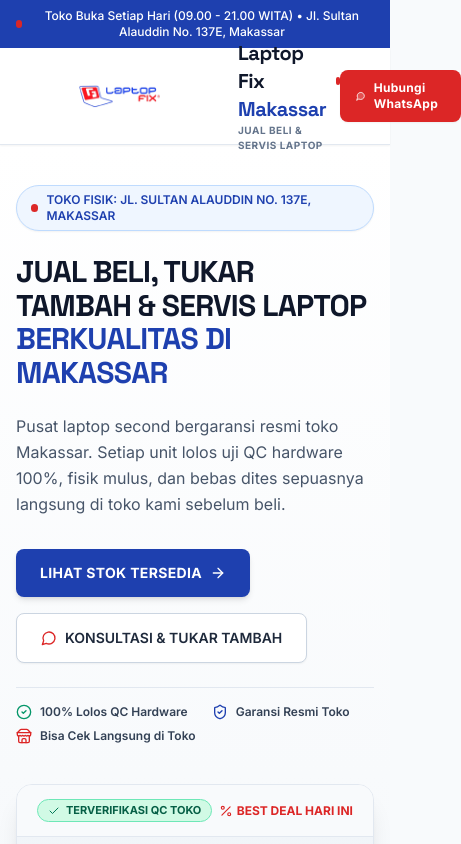
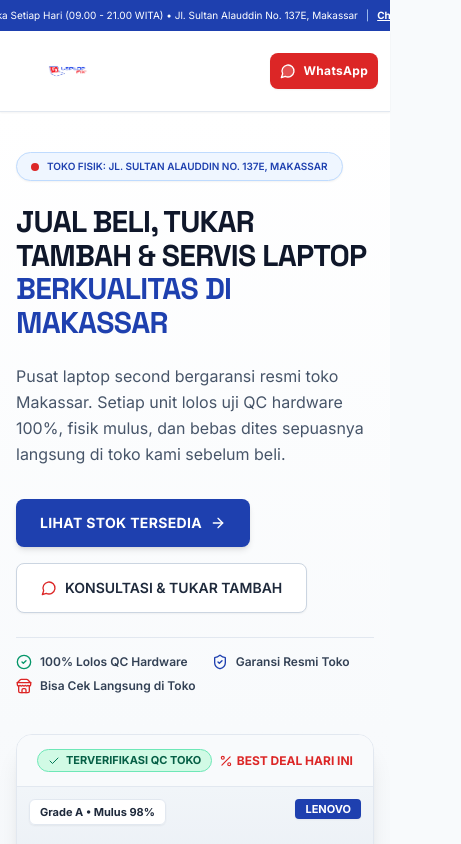
Before and after one commit to anbasss/Laptop-Fix-Makassar, a Next.js app: page / in a window 390 px wide. Shown: the top 844 px of the page, 461 px wide, since content can reach past the window. Built offline with nearby package versions, Linux system fonts and the light colour scheme; no server answers; the database is empty.

Commit message:
tambahkan carousel dan juga perbaikan responsive

```diff
--- a/app/globals.css
+++ b/app/globals.css
@@ -11,8 +11,33 @@
   color: var(--foreground);
   background-color: var(--background);
   font-family: var(--font-inter), system-ui, -apple-system, BlinkMacSystemFont, 'Segoe UI', Roboto, sans-serif;
+  overflow-x: hidden;
 }
 
 h1, h2, h3, h4, h5, h6 {
   font-family: var(--font-space-grotesk), sans-serif;
 }
+
+@keyframes announcement-scroll {
+  from {
+    transform: translateX(0);
+  }
+  to {
+    transform: translateX(-50%);
+  }
+}
+
+.announcement-track {
+  width: max-content;
+  animation: announcement-scroll 45s linear infinite;
+}
+
+.announcement-track:hover {
+  animation-play-state: paused;
+}
+
+@media (prefers-reduced-motion: reduce) {
+  .announcement-track {
+    animation: none;
+  }
+}
--- a/app/page.tsx
+++ b/app/page.tsx
@@ -98,7 +98,7 @@
   try {
     const { data, error } = await supabase
       .from('laptops')
-      .select('name, brand, cpu, ram, storage, gpu, price, status, image_url')
+      .select('name, brand, cpu, ram, storage, gpu, price, status, image_url, created_at')
       .order('created_at', { ascending: false })
 
     if (!error && data) {
@@ -116,30 +116,36 @@
   return (
     <div className="min-h-screen bg-[#F8FAFC] text-slate-900 flex flex-col font-sans selection:bg-[#1E40AF]/15 selection:text-[#1E40AF]">
       {/* ==================== TOP ANNOUNCEMENT BAR ==================== */}
-      <div className="bg-[#1E40AF] text-white text-xs py-2 px-4 text-center font-medium flex items-center justify-center gap-2">
-        <span className="inline-block w-2 h-2 rounded-full bg-[#DC2626] animate-pulse" />
-        <span>Toko Buka Setiap Hari (09.00 - 21.00 WITA) • Jl. Sultan Alauddin No. 137E, Makassar</span>
-        <span className="hidden sm:inline text-blue-200">|</span>
-        <a href={`https://wa.me/${WA_NUMBER}`} target="_blank" rel="noopener noreferrer" className="hidden sm:inline font-bold underline hover:text-blue-100">
-          Chat Langsung WA: 0823-4666-2991
-        </a>
+      <div className="bg-[#1E40AF] text-white text-[10px] sm:text-xs py-2 overflow-hidden">
+        <div className="announcement-track flex items-center">
+          {[0, 1].map((copy) => (
+            <div key={copy} className="flex items-center gap-2 px-8 whitespace-nowrap" aria-hidden={copy === 1}>
+              <span className="inline-block w-2 h-2 rounded-full bg-[#DC2626] animate-pulse" />
+              <span>Toko Buka Setiap Hari (09.00 - 21.00 WITA) • Jl. Sultan Alauddin No. 137E, Makassar</span>
+              <span className="text-blue-200">|</span>
+              <a href={`https://wa.me/${WA_NUMBER}`} target="_blank" rel="noopener noreferrer" className="font-bold underline hover:text-blue-100">
+                Chat Langsung WA: 0823-4666-2991
+              </a>
+            </div>
+          ))}
+        </div>
       </div>
 
       {/* ==================== NAVBAR ==================== */}
       <header className="sticky top-0 z-50 w-full border-b border-slate-200 bg-white/95 backdrop-blur-md shadow-sm">
-        <div className="max-w-7xl mx-auto px-4 sm:px-6 lg:px-8 h-24 flex items-center justify-between">
+        <div className="max-w-7xl mx-auto px-3 sm:px-6 lg:px-8 min-h-20 sm:h-24 py-2 sm:py-0 flex items-center justify-between gap-2">
           {/* Logo & Brand Identity */}
           <Link href="/" className="flex items-center gap-3.5 group">
-            <div className="relative w-52 h-20 shrink-0 overflow-hidden">
+            <div className="relative w-28 h-14 sm:w-52 sm:h-20 shrink-0 overflow-hidden">
               <Image
                 src="/logo.png"
                 alt="Logo Laptop Fix Makassar"
                 fill
-                sizes="208px"
-                className="object-contain scale-150"
+                sizes="(max-width: 640px) 112px, 208px"
+                className="object-contain sm:scale-150"
               />
             </div>
-            <div className="flex flex-col">
+            <div className="hidden sm:flex flex-col">
               <div className="flex items-center gap-1.5 leading-tight">
                 <span className="font-heading font-black text-xl tracking-tight text-slate-900">
                   Laptop Fix <span className="text-[#1E40AF]">Makassar</span>
@@ -153,7 +159,7 @@
           </Link>
 
           {/* Nav Links & Contact CTA */}
-          <div className="flex items-center gap-6">
+          <div className="flex items-center gap-2 sm:gap-6">
             <nav className="hidden md:flex items-center gap-8 text-sm font-semibold text-slate-600">
               <a href="#katalog" className="hover:text-[#1E40AF] transition-colors">
                 Katalog Laptop
@@ -170,10 +176,11 @@
               href={WA_DIRECT_URL}
               target="_blank"
               rel="noopener noreferrer"
-              className="inline-flex items-center gap-2 px-4 sm:px-5 py-2.5 rounded-lg bg-[#DC2626] hover:bg-[#B91C1C] text-white text-xs sm:text-sm font-bold tracking-wide transition-all shadow-sm hover:shadow active:scale-95"
+              className="inline-flex items-center gap-2 px-2.5 sm:px-5 py-2.5 rounded-lg bg-[#DC2626] hover:bg-[#B91C1C] text-white text-xs sm:text-sm font-bold tracking-wide transition-all shadow-sm hover:shadow active:scale-95 whitespace-nowrap"
             >
               <MessageCircle className="w-4 h-4 fill-white/20" />
-              <span>Hubungi WhatsApp</span>
+              <span className="hidden sm:inline">Hubungi WhatsApp</span>
+              <span className="sm:hidden">WhatsApp</span>
             </a>
           </div>
         </div>
@@ -187,9 +194,9 @@
             {/* Left Column: Heading, Trust Copy, CTAs */}
             <div className="lg:col-span-7 space-y-6 text-left">
               {/* Location / Status Pill */}
-              <div className="inline-flex items-center gap-2 px-3.5 py-1.5 rounded-full bg-blue-50 border border-blue-200 text-xs font-semibold text-[#1E40AF] shadow-sm">
+              <div className="inline-flex max-w-full items-center gap-2 px-3.5 py-1.5 rounded-full bg-blue-50 border border-blue-200 text-[10px] sm:text-xs font-semibold text-[#1E40AF] shadow-sm">
                 <span className="w-2 h-2 rounded-full bg-[#DC2626] animate-pulse" />
-                <span>TOKO FISIK: JL. SULTAN ALAUDDIN NO. 137E, MAKASSAR</span>
+                <span className="truncate">TOKO FISIK: JL. SULTAN ALAUDDIN NO. 137E, MAKASSAR</span>
               </div>
 
               {/* Main Headline */}
@@ -340,7 +347,7 @@
                       href={getWhatsAppProductUrl(featuredLaptop?.name || 'ThinkPad T14 Gen 2')}
                       target="_blank"
                       rel="noopener noreferrer"
-                      className="inline-flex items-center justify-center gap-2 px-5 py-2.5 rounded-lg bg-[#DC2626] hover:bg-[#B91C1C] text-white font-bold text-xs sm:text-sm transition shadow-sm active:scale-95"
+                      className="inline-flex items-center justify-center gap-2 px-3 sm:px-5 py-2.5 rounded-lg bg-[#DC2626] hover:bg-[#B91C1C] text-white font-bold text-xs sm:text-sm transition shadow-sm active:scale-95"
                     >
                       <MessageCircle className="w-4 h-4" />
                       <span>Cek Detail Unit</span>
--- a/components/LaptopCatalogSection.tsx
+++ b/components/LaptopCatalogSection.tsx
@@ -162,7 +162,7 @@
               <Tag className="w-3.5 h-3.5" />
               <span>Katalog Unit Toko</span>
             </div>
-            <h2 className="font-heading font-black text-2xl sm:text-4xl text-slate-900 tracking-tight">
+            <h2 className="font-heading font-black text-2xl sm:text-4xl text-slate-900 tracking-tight leading-tight">
               PILIHAN LAPTOP READY STOCK
             </h2>
           </div>
@@ -270,7 +270,7 @@
               <button
                 type="button"
                 onClick={handleResetFilters}
-                className="ml-auto inline-flex items-center gap-1 px-3 py-1.5 rounded-lg text-xs font-bold text-red-600 bg-red-50 hover:bg-red-100 border border-red-200 transition"
+                className="inline-flex items-center gap-1 px-3 py-1.5 rounded-lg text-xs font-bold text-red-600 bg-red-50 hover:bg-red-100 border border-red-200 transition sm:ml-auto"
               >
                 <X className="w-3.5 h-3.5" />
                 <span>Reset Filter</span>
@@ -451,6 +451,17 @@
                             </span>
                           </div>
                         </div>
+
+                        <div className="mt-3 rounded-lg border border-blue-100 bg-blue-50/60 px-3 py-2.5">
+                          <div className="flex items-center justify-between gap-2 text-[10px] font-bold uppercase tracking-wider text-[#1E40AF]">
+                            <span>Detail Laptop</span>
+                            <span>{laptop.brand || 'Laptop'} • {statusInfo.label}</span>
+                          </div>
+                          <p className="mt-1 text-[11px] leading-relaxed text-slate-600">
+                            {laptop.name} dengan {laptop.cpu || 'prosesor standar'}, {laptop.ram || 'RAM standar'}, dan {laptop.storage || 'penyimpanan standar'}.
+                            {laptop.gpu ? ` Grafis: ${laptop.gpu}.` : ''}
+                          </p>
+                        </div>
                       </div>
                     </div>
 
```
Also changed, not shown: app/admin/page.tsx (+11 -8 lines).
